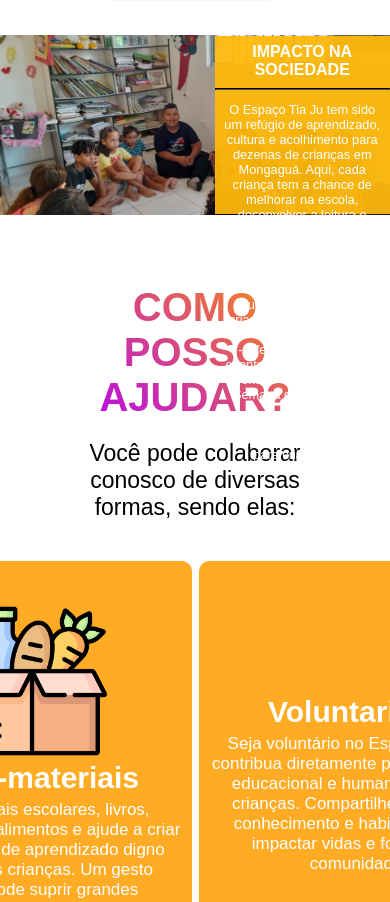
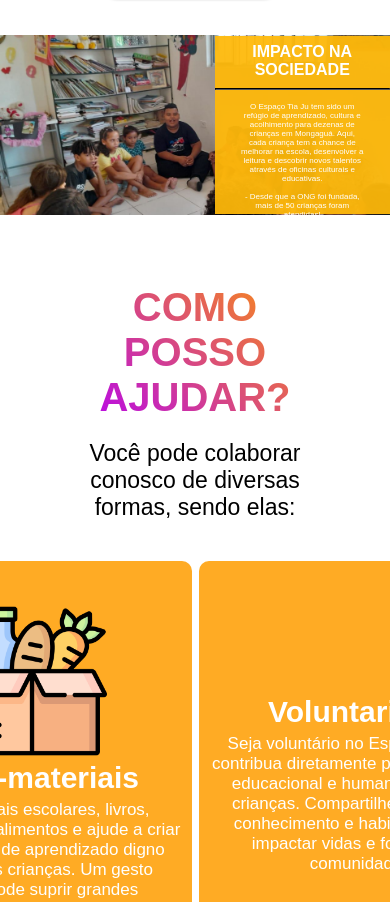
Before and after one commit to Yohan160/TCC-ETEC, a plain HTML site: page index.html in a window 390 px wide. Shown: the part 931-1833 px from the top of the page. Drawn offline with Linux system fonts and the light colour scheme.

Commit message:
Add files via upload

```diff
--- a/index.css
+++ b/index.css
@@ -291,7 +291,7 @@ body{
 
 .Container-3-0-0 p{
   margin-top: 1vw;
-  max-width: 42vw;
+  max-width: 32vw;
   height: auto;
   font-size: 1.5rem;
   font-family: Arial, Helvetica, sans-serif;
--- a/style2.css
+++ b/style2.css
@@ -58,10 +58,10 @@
   }
 
   .Container-3-0-0 p{
-    font-size: 0.8rem;
+    font-size: 0.5rem;
   }
 
-  .Container-3-0-0 button{
+  .Container-3-0 button{
     display: none;
   }
 }
```
